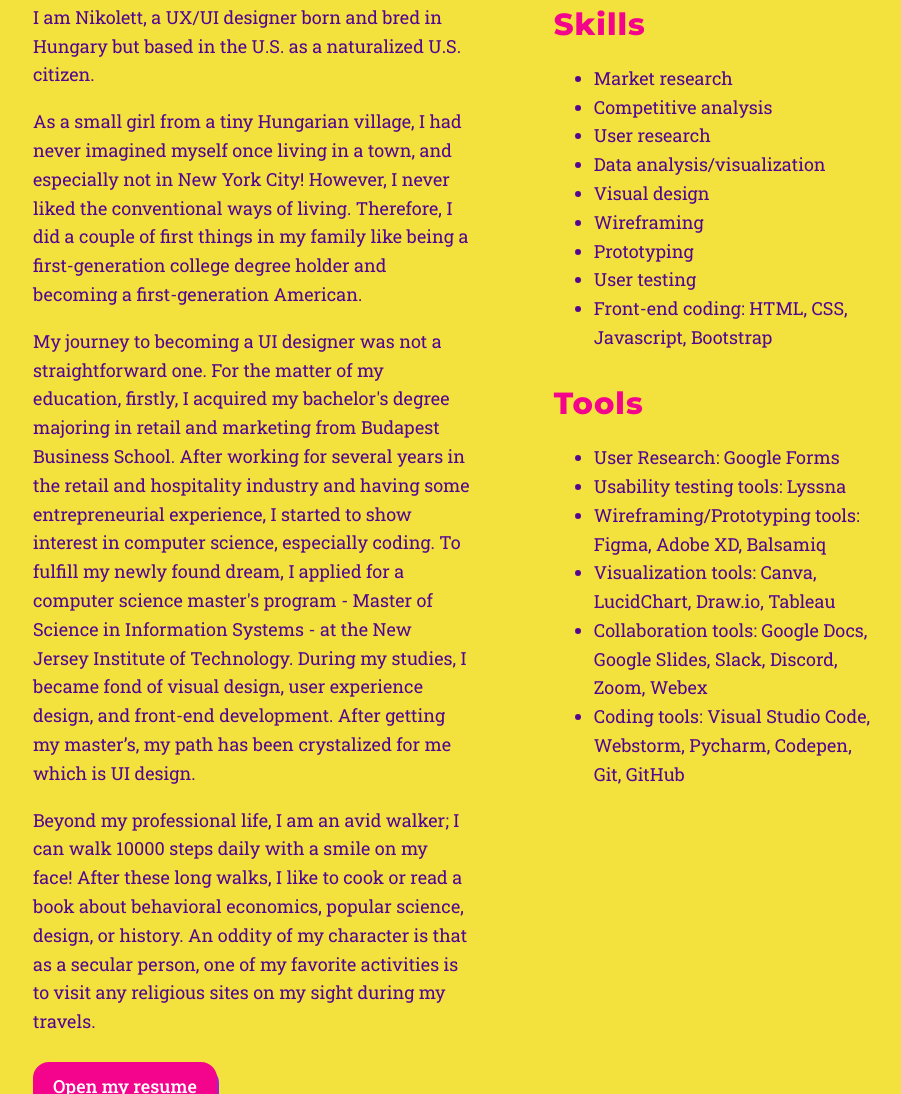
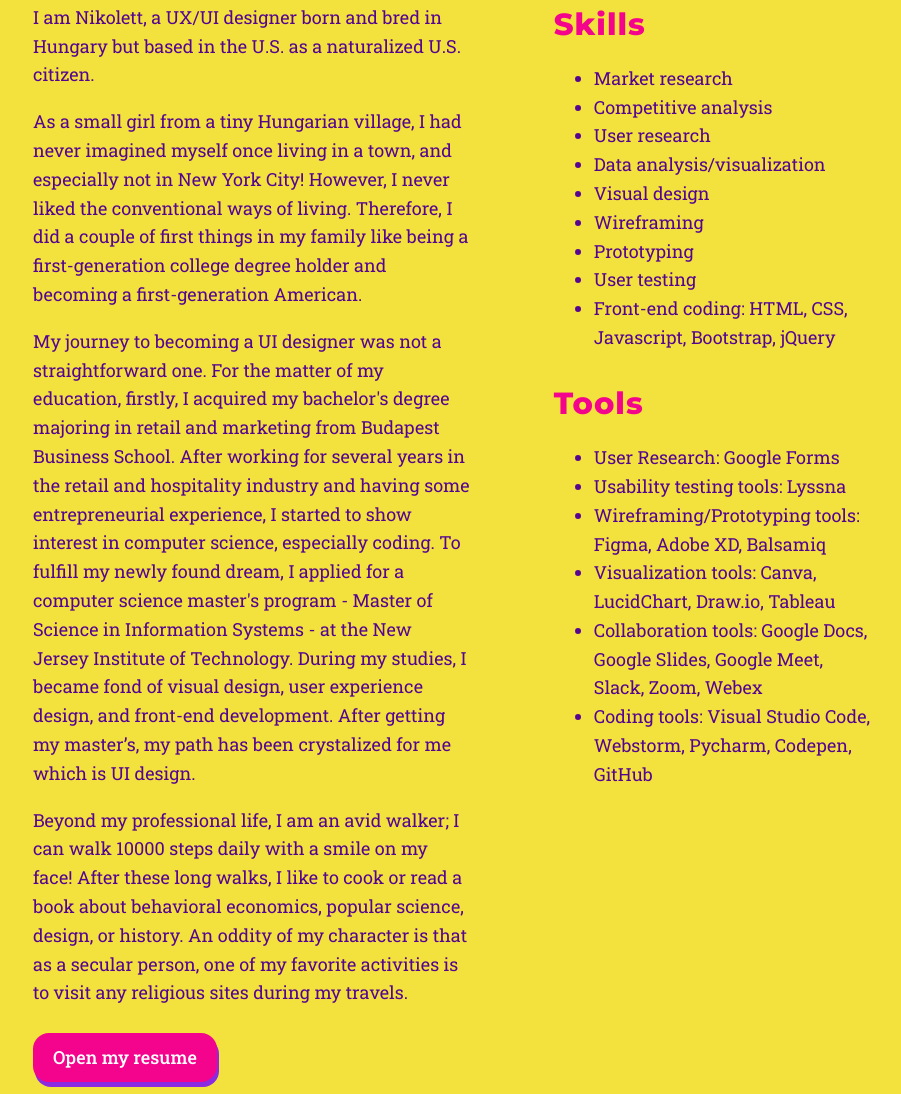
Before and after one commit to LadyObserver/portfolio-website, a plain HTML site: page about.html in a window 1280 px wide. Shown: the part 829-1923 px from the top of the page, without its empty margins (187-1088 px from the left). Drawn offline with nearby package versions, Linux system fonts and the light colour scheme.

Commit message:
Updated information on about page

```diff
--- a/about.html
+++ b/about.html
@@ -145,7 +145,7 @@
                         one
                         of
                         my
-                        favorite activities is to visit any religious sites on my sight during my travels.
+                        favorite activities is to visit any religious sites during my travels.
                     </p>
                     <div id="resume" class="center-only-small">
                         <a href="files/muller-nikolett-resume.pdf" target="_blank" class="button">Open my
@@ -178,7 +178,7 @@
                                 <li>Wireframing</li>
                                 <li>Prototyping</li>
                                 <li>User testing</li>
-                                <li>Front-end coding: HTML, CSS, Javascript, Bootstrap</li>
+                                <li>Front-end coding: HTML, CSS, Javascript, Bootstrap, jQuery</li>
                             </ul>
                         </div>
                         <div id="tools" class="col-md-6-right">
@@ -188,12 +188,10 @@
                                 <li>Usability testing tools: Lyssna</li>
                                 <li>Wireframing/Prototyping tools: Figma, Adobe XD, Balsamiq </li>
                                 <li>Visualization tools: Canva, LucidChart, Draw.io, Tableau</li>
-                                <li>Collaboration tools: Google Docs, Google Slides, Slack, Discord,
-                                    Zoom,
-                                    Webex
+                                <li>Collaboration tools: Google Docs, Google Slides, Google Meet, Slack,
+                                    Zoom, Webex
                                 </li>
-                                <li>Coding tools: Visual Studio Code, Webstorm, Pycharm, Codepen, Git,
-                                    GitHub
+                                <li>Coding tools: Visual Studio Code, Webstorm, Pycharm, Codepen, GitHub
                                 </li>
                             </ul>
                         </div>
```
